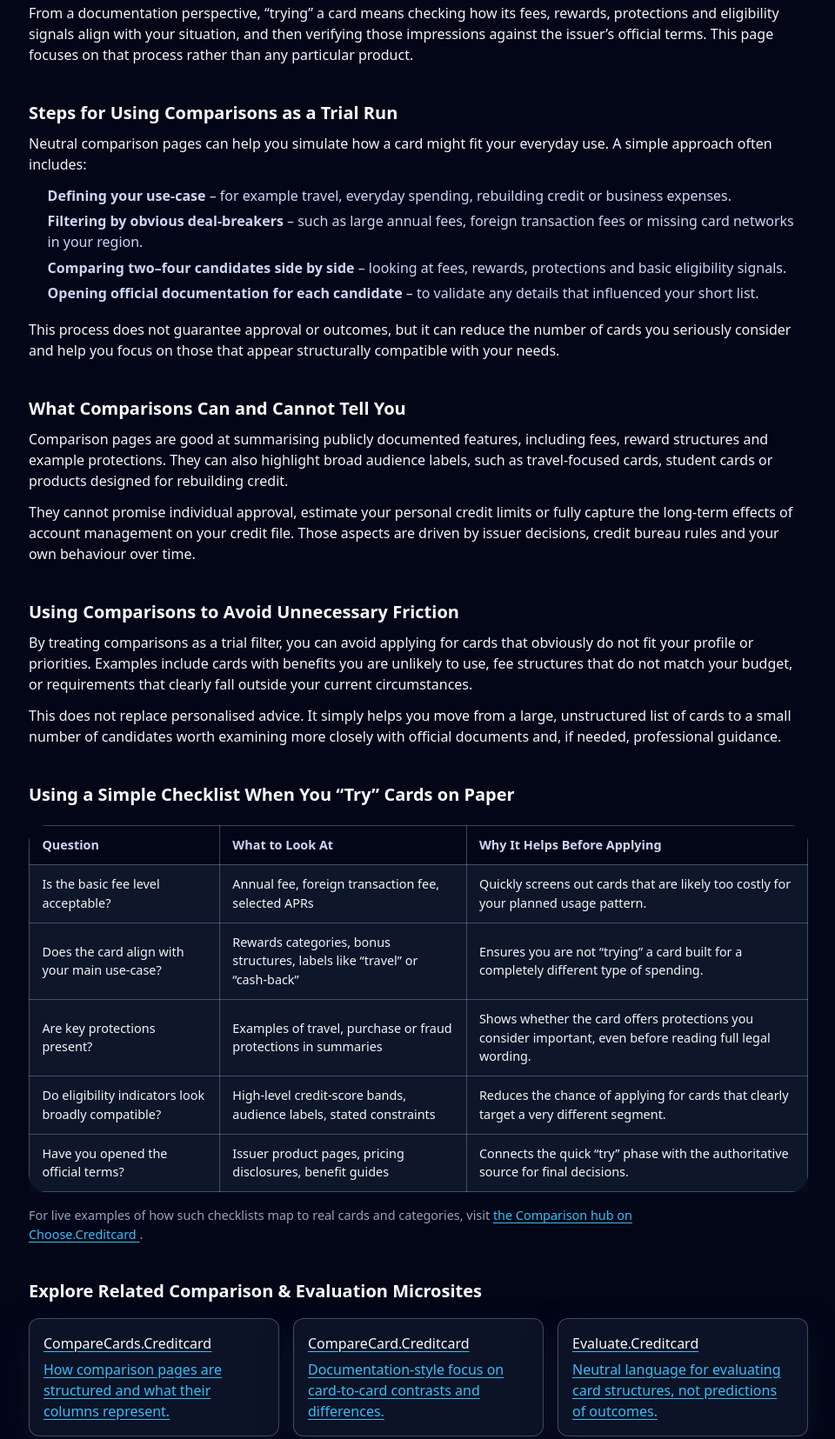
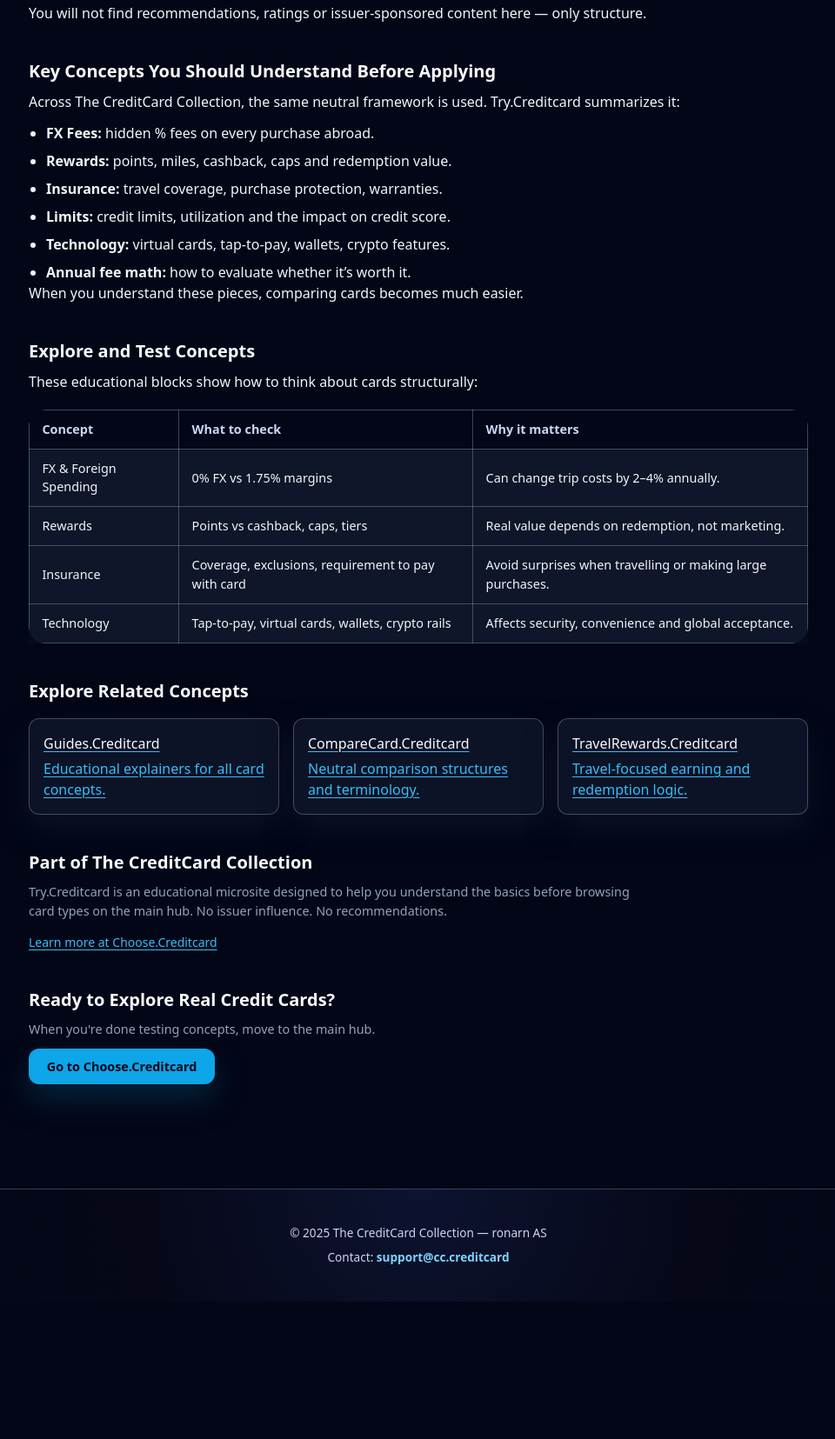
Before and after one commit to ChooseCreditCard/try.creditcard, a plain HTML site: page index.html in a window 1280 px wide. Shown: the part 587-2242 px from the top of the page at 87% size, without its empty margins (159-1119 px from the left). After the commit the page ends 2084 px from the top, so only its background shows below. Drawn offline with nearby package versions, Linux system fonts and the light colour scheme.

Commit message:
Update index.html

```diff
--- a/index.html
+++ b/index.html
@@ -4,22 +4,22 @@
   <meta charset="UTF-8" />
   <meta name="viewport" content="width=device-width, initial-scale=1" />
 
-  <title>Try.Creditcard – Trying and Comparing Credit Cards in Practice</title>
-  <meta name="description" content="Try.Creditcard explains how to use comparison pages as a way to ‘try’ credit cards on paper before you apply: what to look at, what to ignore, and how to stay close to official documentation." />
+  <title>Try.Creditcard – Test & Explore Credit-Card Concepts</title>
+  <meta name="description" content="Try.Creditcard helps you explore, test and understand key credit-card concepts: fees, rewards, technology, protections and usage patterns — before comparing real cards." />
   <meta name="robots" content="index,follow" />
   <link rel="canonical" href="https://try.creditcard/" />
 
   <!-- Open Graph -->
-  <meta property="og:title" content="Try.Creditcard – Trying and Comparing Credit Cards in Practice" />
-  <meta property="og:description" content="Learn how to treat comparison pages as a way to test and narrow down credit card options before applying, using neutral, documentation-style criteria." />
+  <meta property="og:title" content="Try.Creditcard – Explore Credit-Card Concepts" />
+  <meta property="og:description" content="Neutral, educational explanations that help you understand credit-card structures before comparing real products." />
   <meta property="og:type" content="website" />
   <meta property="og:url" content="https://try.creditcard/" />
   <meta property="og:image" content="https://choose.creditcard/preview.png?utm_source=try.creditcard&utm_medium=referral&utm_campaign=og_image" />
 
   <!-- Twitter -->
   <meta name="twitter:card" content="summary_large_image" />
-  <meta name="twitter:title" content="Try.Creditcard – Trying and Comparing Credit Cards in Practice" />
-  <meta name="twitter:description" content="Neutral explanation of how to ‘try’ credit card options via comparisons before you apply, and where the limits of that approach are." />
+  <meta name="twitter:title" content="Try.Creditcard – Explore Credit-Card Concepts" />
+  <meta name="twitter:description" content="Learn key credit-card mechanics: fees, rewards, technology and protections." />
   <meta name="twitter:image" content="https://choose.creditcard/preview.png?utm_source=try.creditcard&utm_medium=referral&utm_campaign=twitter_image" />
 
   <!-- GA4 -->
@@ -31,10 +31,10 @@
     gtag('config', 'G-64FE63JQ3H');
   </script>
 
-  <!-- Tailwind for utility classes -->
+  <!-- Tailwind -->
   <script src="https://cdn.tailwindcss.com"></script>
 
-  <!-- Shared minisite styles -->
+  <!-- Minisite styles -->
   <link rel="stylesheet" href="./styles.css" />
 </head>
 
@@ -45,184 +45,156 @@
       <div class="cc-logo">CC</div>
       <div class="brand-text">
         <div class="brand-title">Try.Creditcard</div>
-          <div class="brand-subtitle">“Try” card options via comparison</div>
+        <div class="brand-subtitle">Test & Explore Credit-Card Concepts</div>
       </div>
     </div>
-      <nav class="nav-links" aria-label="Page navigation">
+    <nav class="nav-links">
       <a href="#overview">Overview</a>
-        <a href="#mechanics">How to “Try” Cards</a>
-        <a href="#compare">Comparison Hub</a>
+      <a href="#mechanics">Key Concepts</a>
+      <a href="#compare">Explore</a>
     </nav>
   </div>
 </header>
 
 <main class="cc-page">
+
   <!-- Breadcrumb -->
   <div class="cc-breadcrumb">
     <a href="https://choose.creditcard/?utm_source=try.creditcard&utm_medium=referral&utm_campaign=breadcrumb">Home</a>
     &nbsp;›&nbsp;
-      Try.Creditcard
+    Try Credit Cards
   </div>
 
   <!-- Hero -->
   <section class="hero">
     <div class="hero-content">
-        <h1>How to “Try” Credit Cards Using Comparisons Before You Apply</h1>
+      <h1>Try & Explore the Mechanics Behind Credit Cards</h1>
       <p class="hero-lead">
-          Try.Creditcard explains how to use neutral comparison pages as a way to “test” credit card options on paper before applying. The focus is on understanding structures, limits and data points, not on promises of approval or outcomes.
+        Before choosing a real product, it helps to understand the basics: fees, FX costs, rewards,
+        insurance, limits, technology and usage patterns. Try.Creditcard gives a neutral explanation.
       </p>
-        <a class="cta" href="https://choose.creditcard/compare/?utm_source=try.creditcard&utm_medium=referral&utm_campaign=hero_cta">
-          Explore the Comparison hub
+      <a class="cta"
+         href="https://choose.creditcard/?utm_source=try.creditcard&utm_medium=referral&utm_campaign=hero_cta">
+        Compare credit cards at Choose.Creditcard
       </a>
     </div>
   </section>
 
   <!-- Overview -->
   <section id="overview" class="section">
-      <h2>What It Means to “Try” a Card Without Applying</h2>
-      <p>There is no safe way to fully try a credit card in the same sense as testing a free app. Applications, approvals and account openings are formal decisions with potential impact on your credit file. However, you can use structured comparisons and documentation to narrow down options before you decide whether to apply.</p>
-      <p>From a documentation perspective, “trying” a card means checking how its fees, rewards, protections and eligibility signals align with your situation, and then verifying those impressions against the issuer’s official terms. This page focuses on that process rather than any particular product.</p>
+    <h2>What Does “Try” Mean in the Credit-Card Context?</h2>
+    <p>Trying a credit card does not mean applying blindly. It means exploring how different card features
+       change your total cost, value, rewards and protections. This site helps you understand the moving parts
+       so the comparison on the main hub makes sense.</p>
+    <p>You will not find recommendations, ratings or issuer-sponsored content here — only structure.</p>
   </section>
 
   <!-- Mechanics -->
   <section id="mechanics" class="section">
-      <h2>Steps for Using Comparisons as a Trial Run</h2>
-      <p>Neutral comparison pages can help you simulate how a card might fit your everyday use. A simple approach often includes:</p>
-      <ul class="list">
-        <li><strong>Defining your use-case</strong> – for example travel, everyday spending, rebuilding credit or business expenses.</li>
-        <li><strong>Filtering by obvious deal-breakers</strong> – such as large annual fees, foreign transaction fees or missing card networks in your region.</li>
-        <li><strong>Comparing two–four candidates side by side</strong> – looking at fees, rewards, protections and basic eligibility signals.</li>
-        <li><strong>Opening official documentation for each candidate</strong> – to validate any details that influenced your short list.</li>
+    <h2>Key Concepts You Should Understand Before Applying</h2>
+    <p>Across The CreditCard Collection, the same neutral framework is used. Try.Creditcard summarizes it:</p>
+
+    <ul class="list-disc pl-5 space-y-2">
+      <li><strong>FX Fees:</strong> hidden % fees on every purchase abroad.</li>
+      <li><strong>Rewards:</strong> points, miles, cashback, caps and redemption value.</li>
+      <li><strong>Insurance:</strong> travel coverage, purchase protection, warranties.</li>
+      <li><strong>Limits:</strong> credit limits, utilization and the impact on credit score.</li>
+      <li><strong>Technology:</strong> virtual cards, tap-to-pay, wallets, crypto features.</li>
+      <li><strong>Annual fee math:</strong> how to evaluate whether it’s worth it.</li>
     </ul>
-      <p>This process does not guarantee approval or outcomes, but it can reduce the number of cards you seriously consider and help you focus on those that appear structurally compatible with your needs.</p>
+
+    <p>When you understand these pieces, comparing cards becomes much easier.</p>
   </section>
 
-    <section class="section">
-      <h2>What Comparisons Can and Cannot Tell You</h2>
-      <p>Comparison pages are good at summarising publicly documented features, including fees, reward structures and example protections. They can also highlight broad audience labels, such as travel-focused cards, student cards or products designed for rebuilding credit.</p>
-      <p>They cannot promise individual approval, estimate your personal credit limits or fully capture the long-term effects of account management on your credit file. Those aspects are driven by issuer decisions, credit bureau rules and your own behaviour over time.</p>
-    </section>
+  <!-- Explore/Comparison -->
+  <section id="compare" class="section">
+    <h2>Explore and Test Concepts</h2>
+    <p>These educational blocks show how to think about cards structurally:</p>
 
-    <section class="section">
-      <h2>Using Comparisons to Avoid Unnecessary Friction</h2>
-      <p>By treating comparisons as a trial filter, you can avoid applying for cards that obviously do not fit your profile or priorities. Examples include cards with benefits you are unlikely to use, fee structures that do not match your budget, or requirements that clearly fall outside your current circumstances.</p>
-      <p>This does not replace personalised advice. It simply helps you move from a large, unstructured list of cards to a small number of candidates worth examining more closely with official documents and, if needed, professional guidance.</p>
-    </section>
-
-    <!-- Comparison / table-style overview -->
-    <section id="compare" class="section">
-      <h2>Using a Simple Checklist When You “Try” Cards on Paper</h2>
     <div class="table-wrap">
       <table class="table">
         <thead>
           <tr>
-              <th>Question</th>
-              <th>What to Look At</th>
-              <th>Why It Helps Before Applying</th>
+            <th>Concept</th>
+            <th>What to check</th>
+            <th>Why it matters</th>
           </tr>
         </thead>
         <tbody>
           <tr>
-              <td>Is the basic fee level acceptable?</td>
-              <td>Annual fee, foreign transaction fee, selected APRs</td>
-              <td>Quickly screens out cards that are likely too costly for your planned usage pattern.</td>
+            <td>FX & Foreign Spending</td>
+            <td>0% FX vs 1.75% margins</td>
+            <td>Can change trip costs by 2–4% annually.</td>
           </tr>
           <tr>
-              <td>Does the card align with your main use-case?</td>
-              <td>Rewards categories, bonus structures, labels like “travel” or “cash-back”</td>
-              <td>Ensures you are not “trying” a card built for a completely different type of spending.</td>
+            <td>Rewards</td>
+            <td>Points vs cashback, caps, tiers</td>
+            <td>Real value depends on redemption, not marketing.</td>
           </tr>
           <tr>
-              <td>Are key protections present?</td>
-              <td>Examples of travel, purchase or fraud protections in summaries</td>
-              <td>Shows whether the card offers protections you consider important, even before reading full legal wording.</td>
+            <td>Insurance</td>
+            <td>Coverage, exclusions, requirement to pay with card</td>
+            <td>Avoid surprises when travelling or making large purchases.</td>
           </tr>
           <tr>
-              <td>Do eligibility indicators look broadly compatible?</td>
-              <td>High-level credit-score bands, audience labels, stated constraints</td>
-              <td>Reduces the chance of applying for cards that clearly target a very different segment.</td>
-            </tr>
-            <tr>
-              <td>Have you opened the official terms?</td>
-              <td>Issuer product pages, pricing disclosures, benefit guides</td>
-              <td>Connects the quick “try” phase with the authoritative source for final decisions.</td>
+            <td>Technology</td>
+            <td>Tap-to-pay, virtual cards, wallets, crypto rails</td>
+            <td>Affects security, convenience and global acceptance.</td>
           </tr>
         </tbody>
       </table>
     </div>
-      <p class="small">
-        For live examples of how such checklists map to real cards and categories, visit
-        <a href="https://choose.creditcard/compare/?utm_source=try.creditcard&utm_medium=referral&utm_campaign=comparison_section">
-          the Comparison hub on Choose.Creditcard
-        </a>.
-      </p>
   </section>
 
   <!-- Cluster links -->
   <section class="section">
-      <h2>Explore Related Comparison &amp; Evaluation Microsites</h2>
+    <h2>Explore Related Concepts</h2>
     <div class="cluster-grid">
-        <a class="cluster-card" href="https://comparecards.creditcard/?utm_source=try.creditcard&utm_medium=referral&utm_campaign=cluster_comparecards">
-          <h3>CompareCards.Creditcard</h3>
-          <p>How comparison pages are structured and what their columns represent.</p>
+      <a class="cluster-card"
+         href="https://guides.creditcard/?utm_source=try.creditcard&utm_medium=referral&utm_campaign=cluster_guides">
+        <h3>Guides.Creditcard</h3>
+        <p>Educational explainers for all card concepts.</p>
       </a>
-        <a class="cluster-card" href="https://comparecard.creditcard/?utm_source=try.creditcard&utm_medium=referral&utm_campaign=cluster_comparecard">
+      <a class="cluster-card"
+         href="https://comparecard.creditcard/?utm_source=try.creditcard&utm_medium=referral&utm_campaign=cluster_comparecard">
         <h3>CompareCard.Creditcard</h3>
-          <p>Documentation-style focus on card-to-card contrasts and differences.</p>
+        <p>Neutral comparison structures and terminology.</p>
       </a>
-        <a class="cluster-card" href="https://evaluate.creditcard/?utm_source=try.creditcard&utm_medium=referral&utm_campaign=cluster_evaluate">
-          <h3>Evaluate.Creditcard</h3>
-          <p>Neutral language for evaluating card structures, not predictions of outcomes.</p>
-        </a>
-        <a class="cluster-card" href="https://assess.creditcard/?utm_source=try.creditcard&utm_medium=referral&utm_campaign=cluster_assess">
-          <h3>Assess.Creditcard</h3>
-          <p>How to assess suitability and risk signals in product documentation.</p>
-        </a>
-        <a class="cluster-card" href="https://benchmark.creditcard/?utm_source=try.creditcard&utm_medium=referral&utm_campaign=cluster_benchmark">
-          <h3>Benchmark.Creditcard</h3>
-          <p>Conceptual view of benchmarking cards against reference features or costs.</p>
-        </a>
-        <a class="cluster-card" href="https://list.creditcard/?utm_source=try.creditcard&utm_medium=referral&utm_campaign=cluster_list">
-          <h3>List.Creditcard</h3>
-          <p>List-style presentations of cards and when they are useful as a first pass.</p>
+      <a class="cluster-card"
+         href="https://travelrewards.creditcard/?utm_source=try.creditcard&utm_medium=referral&utm_campaign=cluster_travelrewards">
+        <h3>TravelRewards.Creditcard</h3>
+        <p>Travel-focused earning and redemption logic.</p>
       </a>
     </div>
   </section>
 
-    <!-- Collection section -->
+  <!-- Collection -->
   <section class="section">
     <h2>Part of The CreditCard Collection</h2>
     <p class="small">
-        Try.Creditcard is one structural spoke in <strong>The CreditCard Collection</strong> — a network of focused microsites and hubs operated by ronarn AS. Each site has a narrow scope and a consistent, documentation-style layout.
-      </p>
-      <p class="small">
-        This page does not issue cards, make eligibility decisions or provide personalised recommendations. It describes how you can use structured comparisons as a way to “try” card options on paper before deciding whether to proceed with an application.
-      </p>
-      <p class="small">
-        All content is informational only and does not constitute financial, investment, tax or legal advice. Always rely on official product terms, regulatory disclosures and, where appropriate, independent professional guidance for decisions about credit products.
+      Try.Creditcard is an educational microsite designed to help you understand the basics before
+      browsing card types on the main hub. No issuer influence. No recommendations.
     </p>
 
-      <!-- Comparison hub snippet -->
-      <p class="text-xs text-slate-500 mt-6">
-        For live comparison views and category overviews, see the
-        <a href="https://choose.creditcard/compare/?utm_source=try.creditcard&utm_medium=referral&utm_campaign=hub_compare"
-           class="font-medium hover:text-slate-900">
-          Comparison hub
+    <!-- ROOT HUB SNIPPET -->
+    <div class="hub-link">
+      <a href="https://choose.creditcard/?utm_source=try.creditcard&utm_medium=referral&utm_campaign=minisite_to_hub"
+         class="text-sm text-slate-600 hover:text-slate-900">
+        Learn more at Choose.Creditcard
       </a>
-        on <a href="https://choose.creditcard/?utm_source=try.creditcard&utm_medium=referral&utm_campaign=hub_home" class="font-medium hover:text-slate-900">Choose.Creditcard</a>.
-      </p>
+    </div>
   </section>
 
   <!-- Bottom CTA -->
   <section class="section">
-      <h2>Using Comparisons as a Low-Friction First Step</h2>
-      <p class="small">
-        Use Try.Creditcard to frame comparisons as a low-friction way to narrow down options, then move to the Comparison hub on Choose.Creditcard to see how real cards are presented side by side before you consult official documentation and make any application decisions.
-      </p>
-      <a class="cta" href="https://choose.creditcard/compare/?utm_source=try.creditcard&utm_medium=referral&utm_campaign=bottom_cta">
-        Go to the Comparison hub
+    <h2>Ready to Explore Real Credit Cards?</h2>
+    <p class="small">When you're done testing concepts, move to the main hub.</p>
+    <a class="cta"
+       href="https://choose.creditcard/?utm_source=try.creditcard&utm_medium=referral&utm_campaign=bottom_cta">
+      Go to Choose.Creditcard
     </a>
   </section>
+
 </main>
 
 <footer class="mini-footer">
@@ -231,5 +203,6 @@
     Contact: <a href="mailto:support@cc.creditcard">support@cc.creditcard</a>
   </p>
 </footer>
+
 </body>
 </html>
```
Lines whose indentation alone changed are shown as unchanged.
